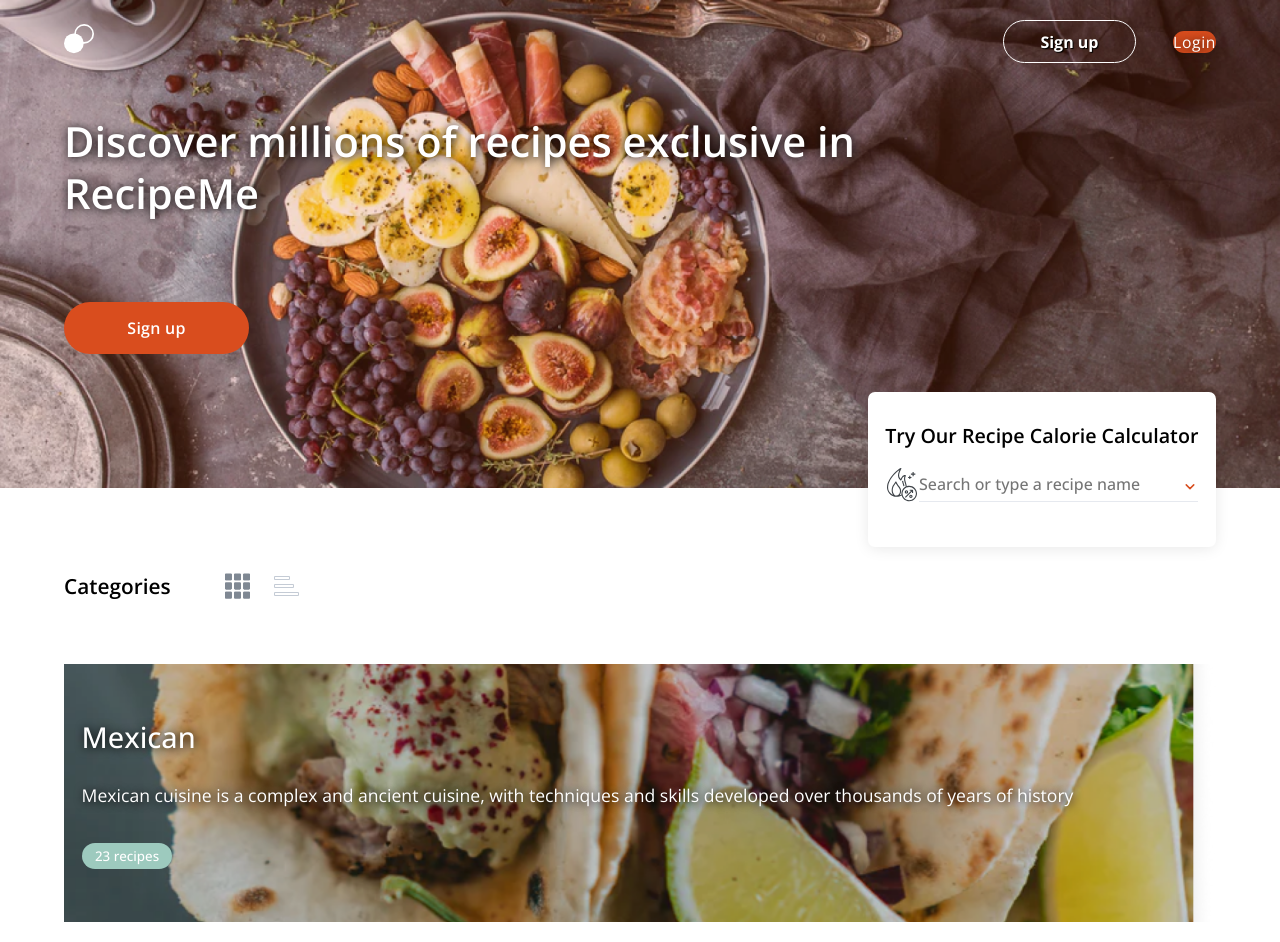
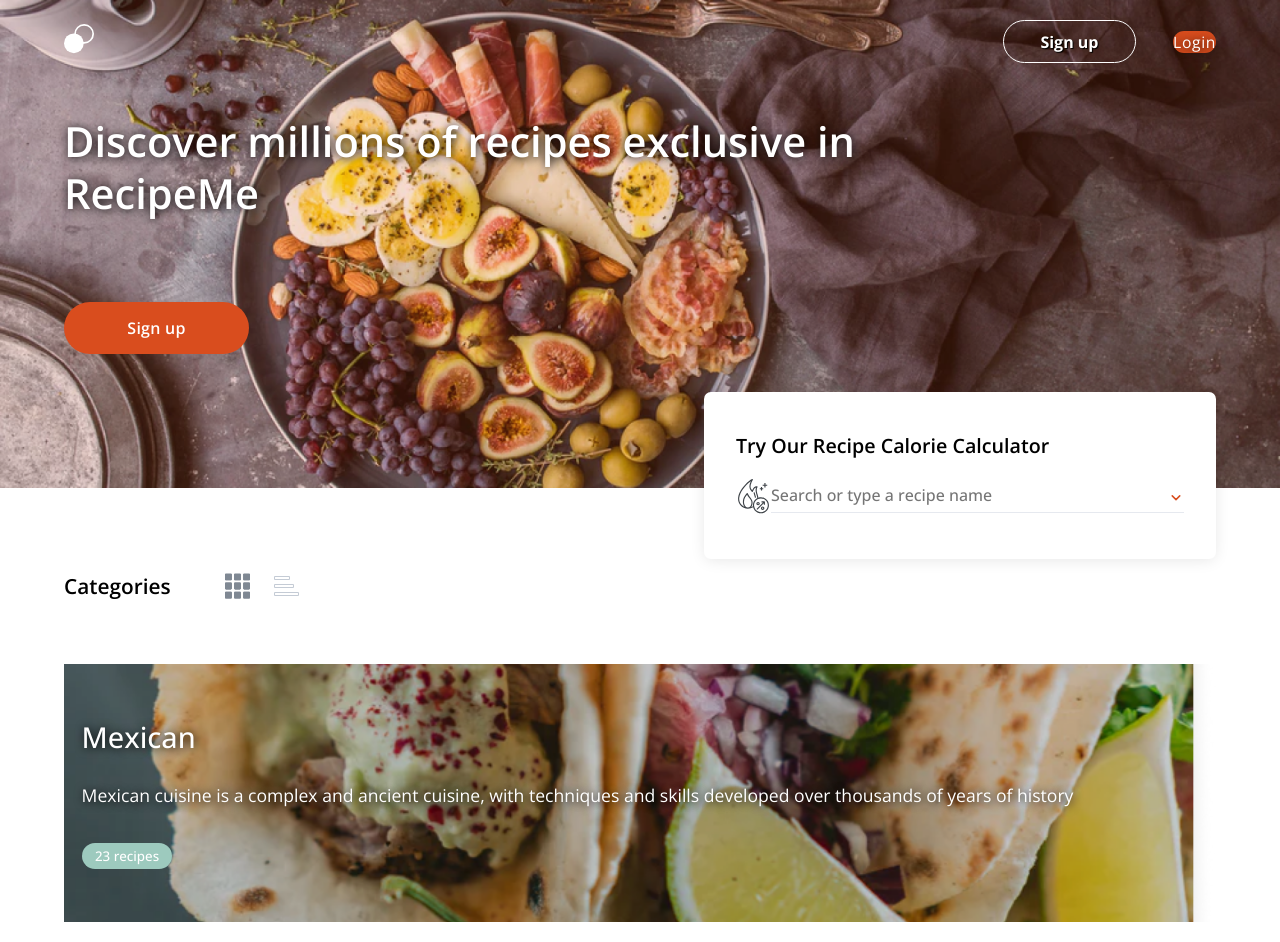
Before and after one commit to Android789515/recipe-site, a Next.js app: page / in a window 1280 px wide. Built offline with nearby package versions, Linux system fonts and the light colour scheme.

Commit message:
Refactored breakpoint positioning and resizing of the RecipeCalculatorModal.

```diff
--- a/styles/modals/recipe-calculator/RecipeCalculatorModal.module.scss
+++ b/styles/modals/recipe-calculator/RecipeCalculatorModal.module.scss
@@ -9,24 +9,15 @@
   left: 1.5em;
   right: 1.5em;
 
-  margin: 0 auto;
-  $sideSpace: 1.1em;
-  padding: 1.85em $sideSpace 2.5em $sideSpace;
+  padding: 1.85em 1.1em;
   background: #fff;
   border-radius: 7px;
   box-shadow: 0 2px 15px -1px rgba(0, 0, 0, 0.1);
 }
 
-$hideRecipeCalculatorMobile: 700px;
-$hideRecipeCalculator: 779px;
+$hideRecipeCalculator: 794px;
 
-@media (max-width: variables.$exitMobileBreakpoint) and (max-height: $hideRecipeCalculatorMobile) {
-  .recipeCalculator {
-    display: none;
-  }
-}
-
-@media (min-width: variables.$exitMobileBreakpoint) and (max-height: $hideRecipeCalculator) {
+@media (max-width: 660px) and (max-height: $hideRecipeCalculator) {
   .recipeCalculator {
     display: none;
   }
@@ -34,7 +25,7 @@ $hideRecipeCalculator: 779px;
 
 @media (min-width: 362px) and (max-width: 392px) {
   .recipeCalculator {
-    top: 47.2vh;
+    top: 48vh;
   }
 }
 
@@ -42,13 +33,32 @@ $hideRecipeCalculator: 779px;
   .recipeCalculator {
     top: 49vh;
     left: auto;
-    right: 4em;
+  }
+}
+
+@media (min-width: 474px) and (max-width: 504px) {
+  .recipeCalculator {
+    top: 51vh;
   }
 }
 
 @media (min-width: 504px) and (max-width: 608px) {
   .recipeCalculator {
-    top: 51.5vh
+    top: 52vh
+  }
+}
+
+@media (min-width: 695px) {
+  .recipeCalculator {
+    right: 4em;
+
+    padding: 2.5em 2em;
+  }
+}
+
+@media (min-width: 1000px) {
+  .recipeCalculator {
+    width: 40vw;
   }
 }
 
```
